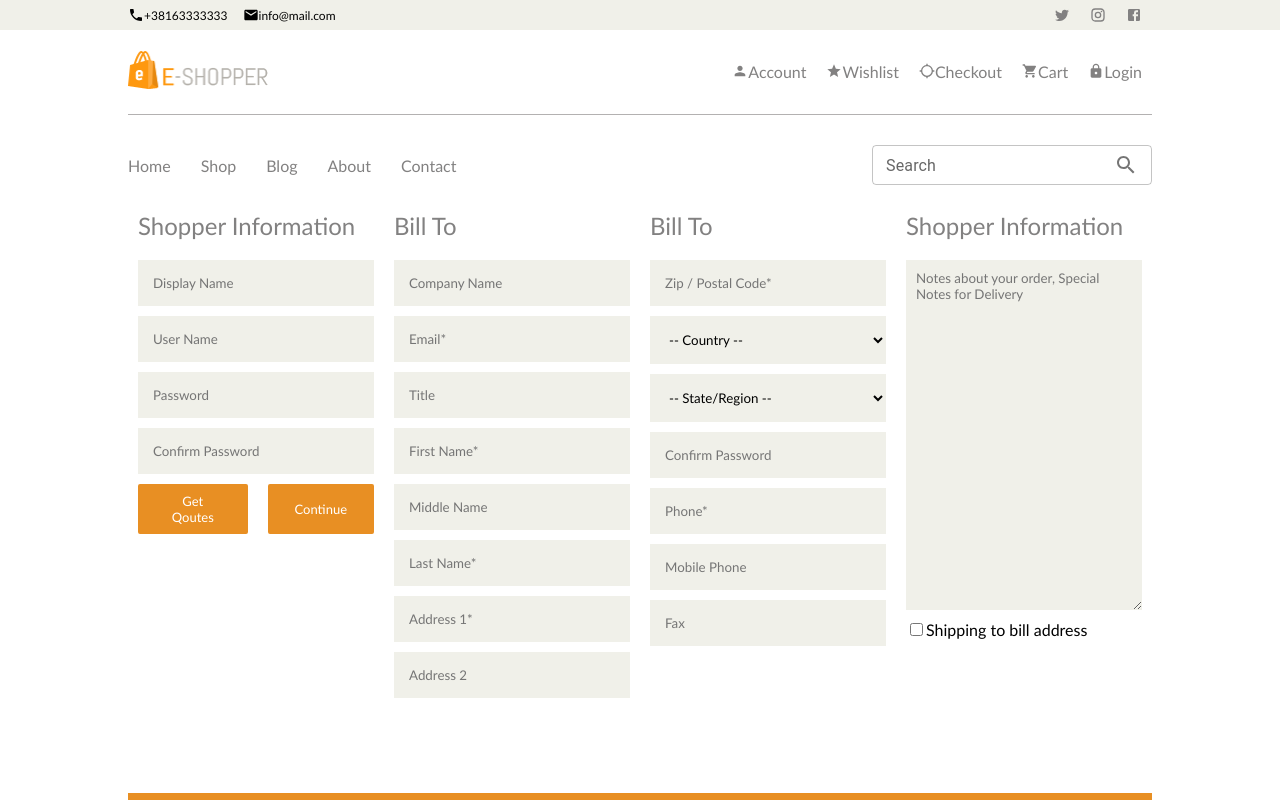
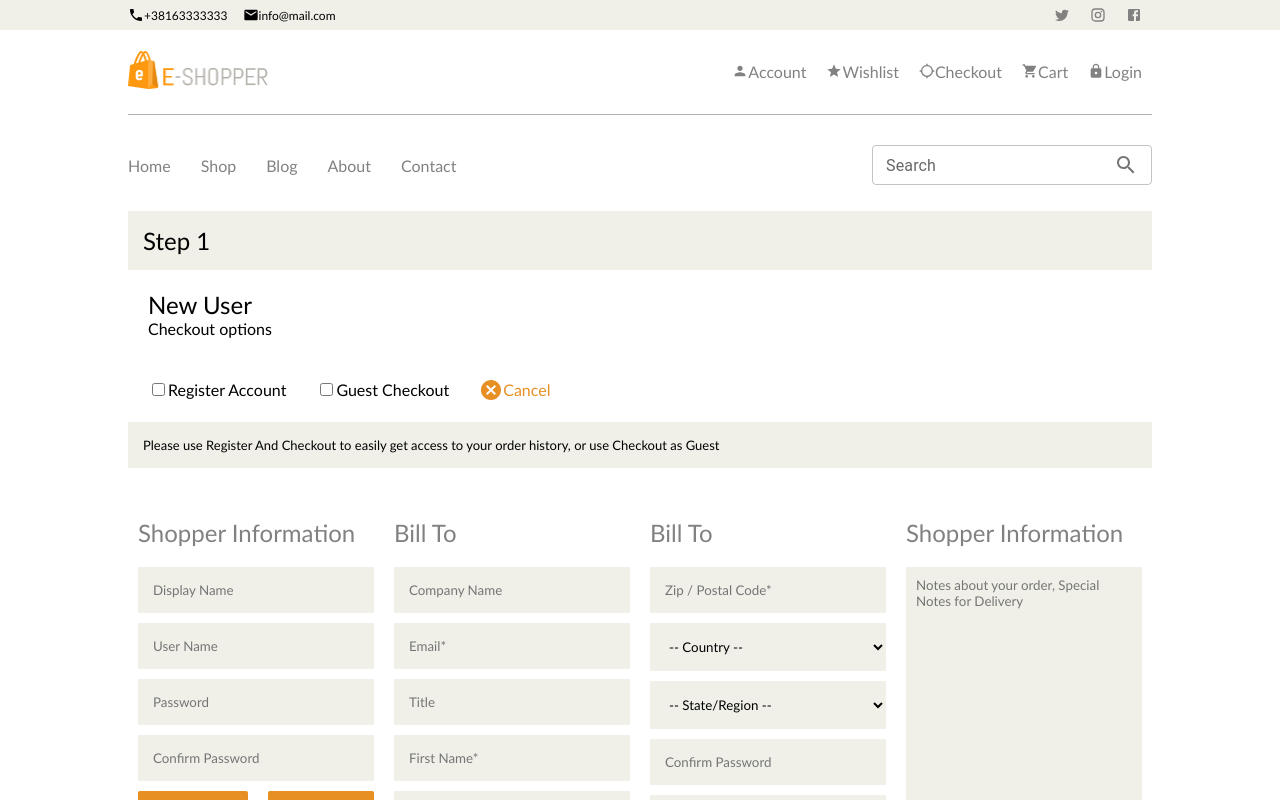
Before and after one commit to kemalkujovic/nitshop, a React (Create React App) app: page /checkout in a window 1280 px wide. Shown: the top 800 px of the page. Built offline with nearby package versions, Linux system fonts and the light colour scheme.

Commit message:
checkout page

```diff
--- a/src/Templates/CheckoutForm/CheckoutForm.jsx
+++ b/src/Templates/CheckoutForm/CheckoutForm.jsx
@@ -4,6 +4,7 @@ import { Grid } from "@mui/material";
 import { colors, fontSize, fontWeight } from "../../util/theme";
 import Text from "../../components/Text/Text";
 import PrimaryButton from "../../components/PrimeryButton/PrimeryButton";
+import HeaderCheckoutForm from "./HeaderCheckoutForm";
 
 export const CheckoutForm = () => {
   const styles = {
@@ -14,6 +15,7 @@ export const CheckoutForm = () => {
       display: "flex",
       flexDirection: "column",
       padding: "0px 10px",
+      marginTop: "50px",
     },
     button: {
       padding: "7px 25px",
@@ -54,6 +56,7 @@ export const CheckoutForm = () => {
   return (
     <SimplifiedDiv style={styles.container}>
       <Grid md={12} lg={12} container>
+        <HeaderCheckoutForm />
         <Grid xs={12} sm={12} md={3} lg={3}>
           <SimplifiedDiv style={styles.formWrapper}>
             <Text style={styles.textStyle}>Shopper Information</Text>
--- /dev/null
+++ b/src/Templates/CheckoutForm/HeaderCheckoutForm.jsx
@@ -0,0 +1,75 @@
+import { Grid } from "@mui/material";
+import React from "react";
+import SimplifiedDiv from "../../components/SimplifiedDiv/SimplifiedDiv";
+import Text from "../../components/Text/Text";
+import PrimaryButton from "../../components/PrimeryButton/PrimeryButton";
+import { colors, fontSize } from "../../util/theme";
+import CancelIcon from "@mui/icons-material/Cancel";
+const HeaderCheckoutForm = () => {
+  const styles = {
+    container: {
+      display: "flex",
+      gap: "30px",
+      padding: "20px 0px 20px 20px",
+    },
+    wrapperCheckBox: {
+      display: "flex",
+      alignItems: "center",
+    },
+    containerText: {
+      backgroundColor: colors.dirtyGray,
+      padding: "15px",
+    },
+    textHeader: {
+      fontSize: fontSize.large,
+    },
+    textBootom: {
+      fontSize: fontSize.optimal,
+    },
+    textMiddle: {
+      fontSize: fontSize.normal,
+    },
+    textWrapper: {
+      padding: "20px 0px 20px 20px",
+    },
+    iconStyle: {
+      color: colors.accentColor,
+      cursor: "pointer",
+    },
+  };
+  return (
+    <Grid md={12} lg={12}>
+      <SimplifiedDiv style={styles.containerText}>
+        <Text style={styles.textHeader}>Step 1</Text>
+      </SimplifiedDiv>
+      <SimplifiedDiv>
+        <SimplifiedDiv style={styles.textWrapper}>
+          <Text style={styles.textHeader}>New User</Text>
+          <Text style={styles.textMiddle}>Checkout options</Text>
+        </SimplifiedDiv>
+        <SimplifiedDiv style={styles.container}>
+          <SimplifiedDiv style={styles.wrapperCheckBox}>
+            <input type="checkbox" />
+            <Text>Register Account</Text>
+          </SimplifiedDiv>
+          <SimplifiedDiv style={styles.wrapperCheckBox}>
+            <input type="checkbox" />
+            <Text>Guest Checkout</Text>
+          </SimplifiedDiv>
+          <SimplifiedDiv style={styles.wrapperCheckBox}>
+            <CancelIcon style={styles.iconStyle} />
+            <Text style={styles.iconStyle}>Cancel</Text>
+          </SimplifiedDiv>
+        </SimplifiedDiv>
+        <SimplifiedDiv style={styles.containerText}>
+          <Text style={styles.textBootom}>
+            Please use Register And Checkout to easily get access to your order
+            history, or use Checkout as Guest
+          </Text>
+        </SimplifiedDiv>
+      </SimplifiedDiv>
+    </Grid>
+  );
+};
+
+export default HeaderCheckoutForm;
```
